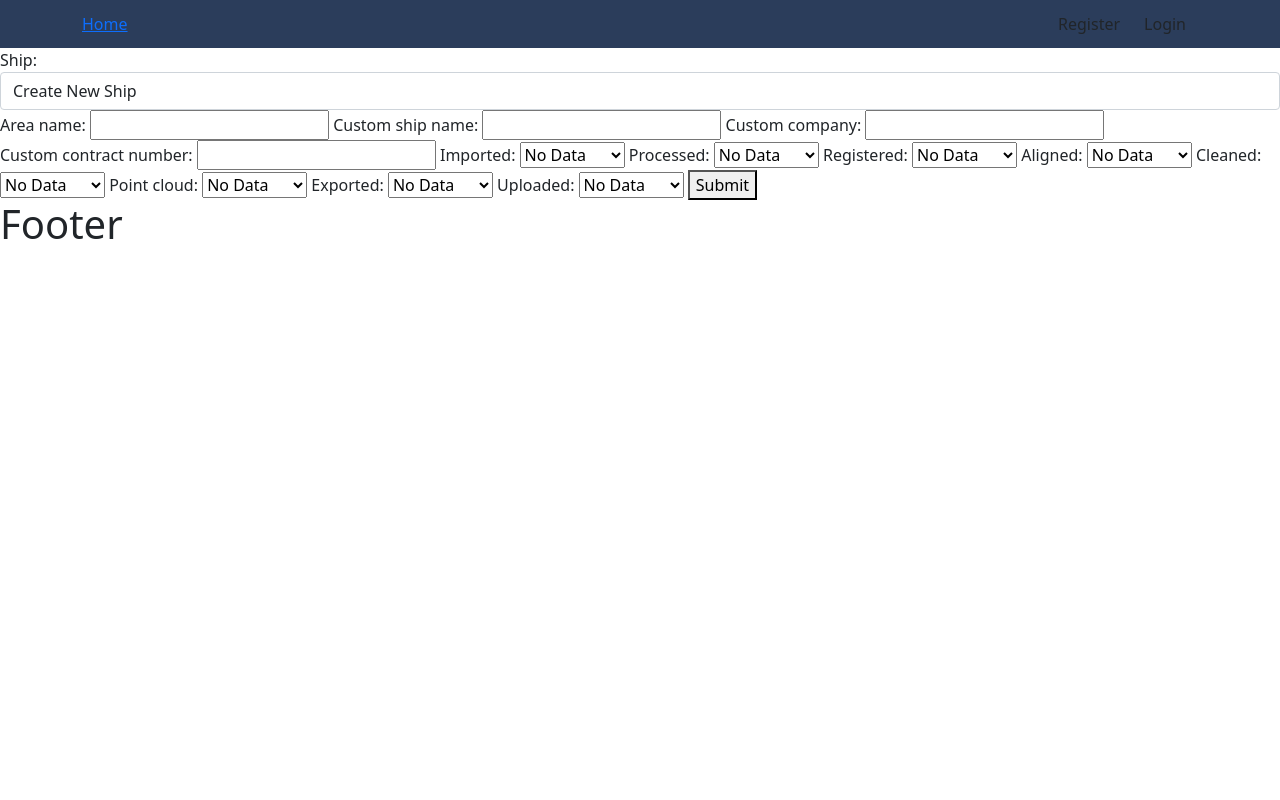
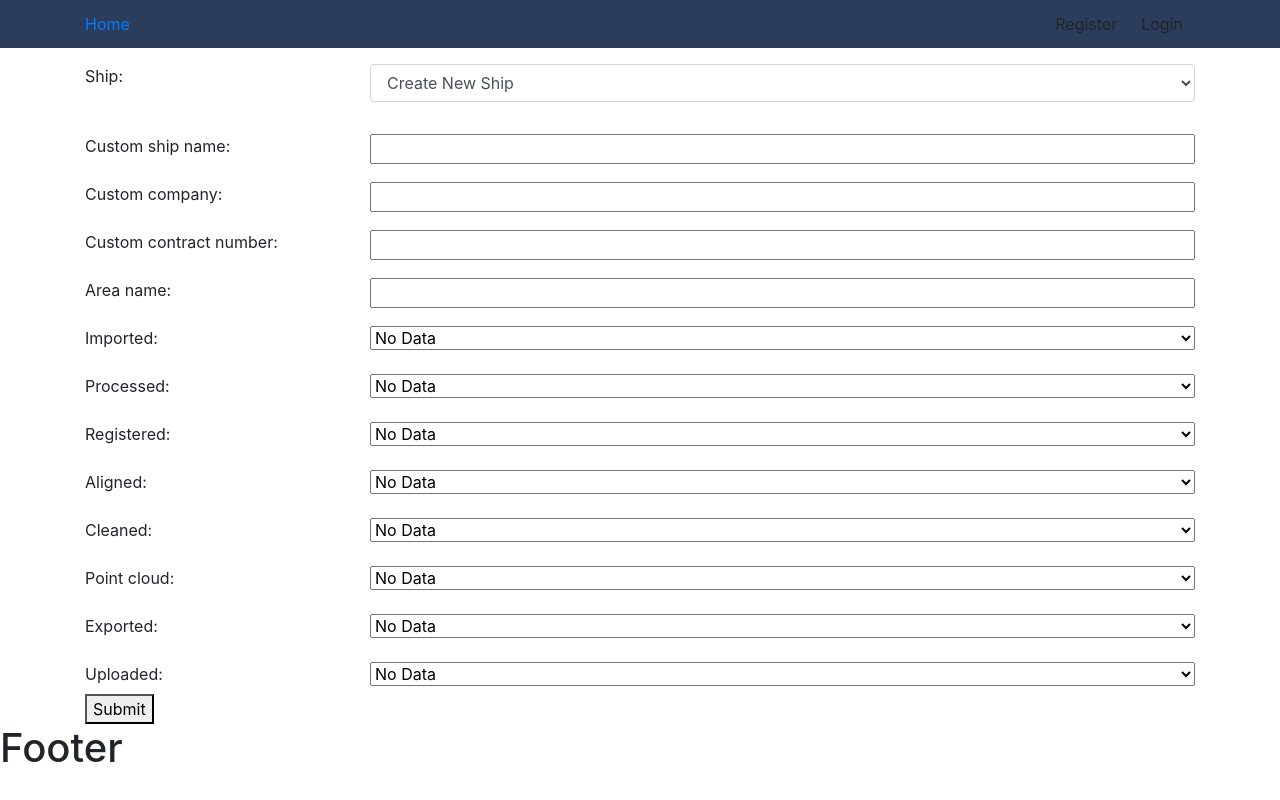
Before and after one commit to DavidHearl/scene-automation, a Django app: page /front_end/add/ in a window 1280 px wide. Run offline with Django 3.2, Linux system fonts and the light colour scheme; data that the repository does not hold is empty; some libraries are stand-ins or nearby versions.

Commit message:
updated styles and stoped the add item form from erroring out when information is required

```diff
--- a/front_end/forms.py
+++ b/front_end/forms.py
@@ -17,7 +17,7 @@
         queryset=Ship.objects.all(),
         required=False,
         empty_label="Create New Ship",
-        widget=forms.Select(attrs={'class': 'form-control'}),
+        widget=forms.Select(attrs={'class': 'form-control', 'id': 'ship-select'}),
     )
     area_name = forms.CharField(max_length=100)
 
@@ -34,3 +34,21 @@
     point_cloud = forms.ChoiceField(choices=STATUS_CHOICES, initial="No Data")
     exported = forms.ChoiceField(choices=STATUS_CHOICES, initial="No Data")
     uploaded = forms.ChoiceField(choices=STATUS_CHOICES, initial="No Data")
+
+    def __init__(self, *args, **kwargs):
+        super().__init__(*args, **kwargs)
+        self.fields['custom_ship_name'].required = False
+        self.fields['custom_company'].required = False
+        self.fields['custom_contract_number'].required = False
+
+    def clean(self):
+        cleaned_data = super().clean()
+        selected_ship = cleaned_data.get('ship')
+
+        if not selected_ship:
+            # If "Create New Ship" is selected, check if any of the custom fields is empty
+            for field_name in ['custom_ship_name', 'custom_company', 'custom_contract_number']:
+                if not cleaned_data.get(field_name):
+                    self.add_error(field_name, "This field is required when 'Create New Ship' is selected.")
+
+        return cleaned_data
--- a/front_end/templates/front_end/add_item.html
+++ b/front_end/templates/front_end/add_item.html
@@ -1,22 +1,62 @@
 {% extends "base.html" %}
+
 {% block content %}
-
-<form method="post">
-    {% csrf_token %}
-    {{ form.ship.label_tag }} {{ form.ship }}
-    {{ form.area_name.label_tag }} {{ form.area_name }}
-    {{ form.custom_ship_name.label_tag }} {{ form.custom_ship_name }}
-    {{ form.custom_company.label_tag }} {{ form.custom_company }}
-    {{ form.custom_contract_number.label_tag }} {{ form.custom_contract_number }}
-    {{ form.imported.label_tag }} {{ form.imported }}
-    {{ form.processed.label_tag }} {{ form.processed }}
-    {{ form.registered.label_tag }} {{ form.registered }}
-    {{ form.aligned.label_tag }} {{ form.aligned }}
-    {{ form.cleaned.label_tag }} {{ form.cleaned }}
-    {{ form.point_cloud.label_tag }} {{ form.point_cloud }}
-    {{ form.exported.label_tag }} {{ form.exported }}
-    {{ form.uploaded.label_tag }} {{ form.uploaded }}
-    <button type="submit">Submit</button>
-</form>
-
+    <div class="container">
+        <form method="post">
+            {% csrf_token %}
+            <div class="form-layout row">
+                <p class="label col-3">{{ form.ship.label_tag }}</p>
+                <p class="field col-9">{{ form.ship }}</p>
+            </div>
+            <div class="form-layout row">
+                <div class="label col-3">{{ form.custom_ship_name.label_tag }}</div>
+                <div class="field col-9">{{ form.custom_ship_name }}</div>
+            </div>
+            <div class="form-layout row">
+                <div class="label col-3">{{ form.custom_company.label_tag }}</div>
+                <div class="field col-9">{{ form.custom_company }}</div>
+            </div>
+            <div class="form-layout row">
+                <div class="label col-3">{{ form.custom_contract_number.label_tag }}</div>
+                <div class="field col-9">{{ form.custom_contract_number }}</div>
+            </div>
+            <div class="form-layout row">
+                <div class="label col-3">{{ form.area_name.label_tag }}</div>
+                <div class="field col-9">{{ form.area_name }}</div>
+            </div>
+            <div class="form-layout row">
+                <div class="label col-3">{{ form.imported.label_tag }}</div>
+                <div class="field col-9">{{ form.imported }}</div>
+            </div>
+            <div class="form-layout row">
+                <div class="label col-3">{{ form.processed.label_tag }}</div>
+                <div class="field col-9">{{ form.processed }}</div>
+            </div>
+            <div class="form-layout row">
+                <div class="label col-3">{{ form.registered.label_tag }}</div>
+                <div class="field col-9">{{ form.registered }}</div>
+            </div>
+            <div class="form-layout row">
+                <div class="label col-3">{{ form.aligned.label_tag }}</div>
+                <div class="field col-9">{{ form.aligned }}</div>
+            </div>
+            <div class="form-layout row">
+                <div class="label col-3">{{ form.cleaned.label_tag }}</div>
+                <div class="field col-9">{{ form.cleaned }}</div>
+            </div>
+            <div class="form-layout row">
+                <div class="label col-3">{{ form.point_cloud.label_tag }}</div>
+                <div class="field col-9">{{ form.point_cloud }}</div>
+            </div>
+            <div class="form-layout row">
+                <div class="label col-3">{{ form.exported.label_tag }}</div>
+                <div class="field col-9">{{ form.exported }}</div>
+            </div>
+            <div class="form-layout row">
+                <div class="label col-3">{{ form.uploaded.label_tag }}</div>
+                <div class="field col-9">{{ form.uploaded }}</div>
+            </div>
+            <button type="submit">Submit</button>
+        </form>
+    </div>
 {% endblock %}
--- a/static/css/style.css
+++ b/static/css/style.css
@@ -15,3 +15,12 @@
     display: flex;
     flex-direction: row;
 }
+
+.form-layout {
+    margin-top: 16px;
+}
+
+input,
+select {
+    width: 100%;
+}
--- a/templates/base.html
+++ b/templates/base.html
@@ -4,27 +4,26 @@
 <html>
 <head>
     <title>{% block title %}My Site{% endblock %}</title>
+
+    <link rel="preconnect" href="https://fonts.gstatic.com">
+    <link rel="preconnect" href="https://fonts.googleapis.com">
+    <link rel="preconnect" href="https://fonts.gstatic.com" crossorigin>
+
+    <link href="https://fonts.googleapis.com/css2?family=Roboto:ital,wght@0,100;0,300;0,400;0,500;0,700;1,100;1,300;1,400;1,500&display=swap" rel="stylesheet">
+    <link href="https://fonts.googleapis.com/css2?family=Lato:wght@300;700&display=swap" rel="stylesheet">
+
+    <meta name="viewport" content="width=device-width, initial-scale=1" />
+    <link rel="stylesheet" href="https://cdnjs.cloudflare.com/ajax/libs/font-awesome/5.15.3/css/all.min.css">
+    <link rel="stylesheet" href="https://maxcdn.bootstrapcdn.com/bootstrap/4.5.2/css/bootstrap.min.css">
+
+    <script src="https://cdn.jsdelivr.net/npm/bootstrap@5.0.1/dist/js/bootstrap.bundle.min.js"  integrity="sha384-gtEjrD/SeCtmISkJkNUaaKMoLD0//ElJ19smozuHV6z3Iehds+3Ulb9Bn9Plx0x4" crossorigin="anonymous"></script>
+
+    <link rel="stylesheet" type="text/css" href="{% static 'css/style.css' %}">
 </head>
 
 <body>
     <header>
         <title>{Learning Autodesk Inventor}</title>
-
-        <link rel="preconnect" href="https://fonts.gstatic.com">
-        <link rel="preconnect" href="https://fonts.googleapis.com">
-        <link rel="preconnect" href="https://fonts.gstatic.com" crossorigin>
-        <link
-            href="https://fonts.googleapis.com/css2?family=Roboto:ital,wght@0,100;0,300;0,400;0,500;0,700;1,100;1,300;1,400;1,500&display=swap"
-            rel="stylesheet">
-        <link href="https://fonts.googleapis.com/css2?family=Lato:wght@300;700&display=swap" rel="stylesheet">
-        <link rel="stylesheet" href="https://cdnjs.cloudflare.com/ajax/libs/font-awesome/5.15.3/css/all.min.css">
-        <meta name="viewport" content="width=device-width, initial-scale=1" />
-        <link href="https://cdn.jsdelivr.net/npm/bootstrap@5.0.1/dist/css/bootstrap.min.css" rel="stylesheet"
-            integrity="sha384-+0n0xVW2eSR5OomGNYDnhzAbDsOXxcvSN1TPprVMTNDbiYZCxYbOOl7+AMvyTG2x" crossorigin="anonymous">
-        <script src="https://cdn.jsdelivr.net/npm/bootstrap@5.0.1/dist/js/bootstrap.bundle.min.js"
-            integrity="sha384-gtEjrD/SeCtmISkJkNUaaKMoLD0//ElJ19smozuHV6z3Iehds+3Ulb9Bn9Plx0x4" crossorigin="anonymous">
-        </script>
-        <link rel="stylesheet" type="text/css" href="{% static 'css/style.css' %}">
     </header>
 
     <nav class="navbar navbar-expand-lg navbar-dark">
@@ -82,13 +81,12 @@
         </div>
     </nav>
 
-    <div id="container">
-        {% block content %}
-        {% endblock %}
-    </div>
+    {% block content %}
+    {% endblock %}
 
     <footer>
         <h1>Footer</h1>
     </footer>
+
 </body>
 </html>
```
Also changed, not shown: front_end/templates/front_end/front_end.html (+11 -3 lines).
